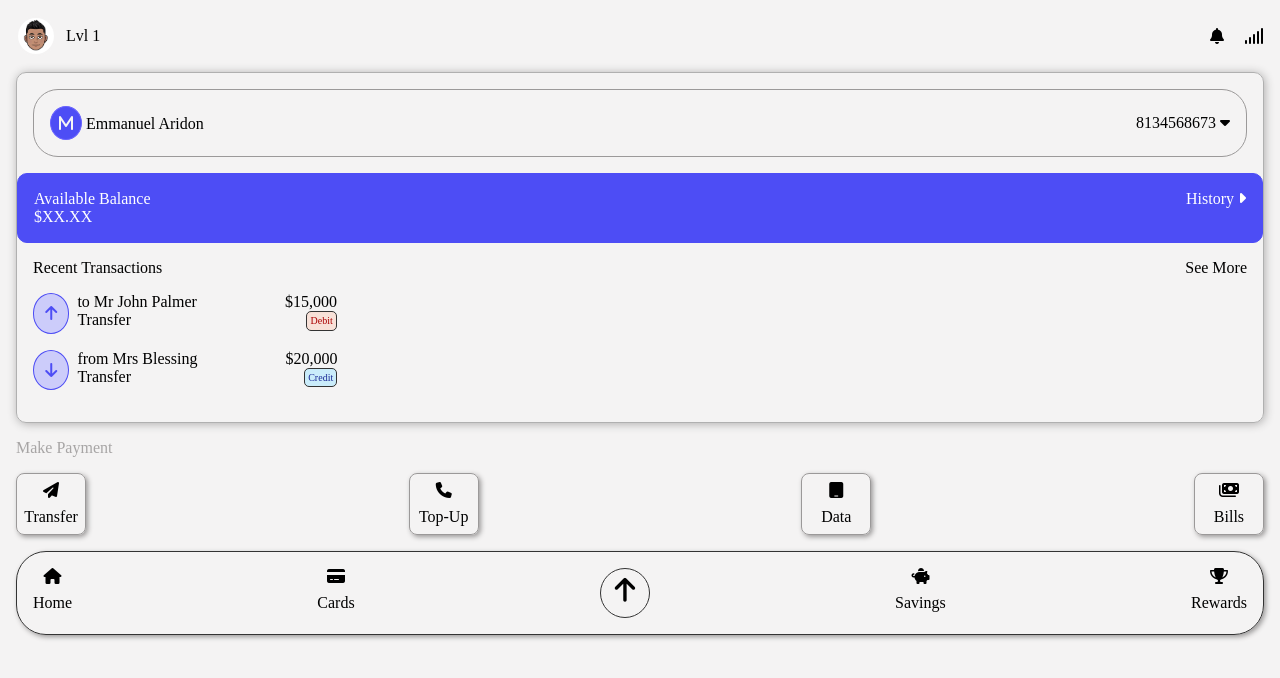
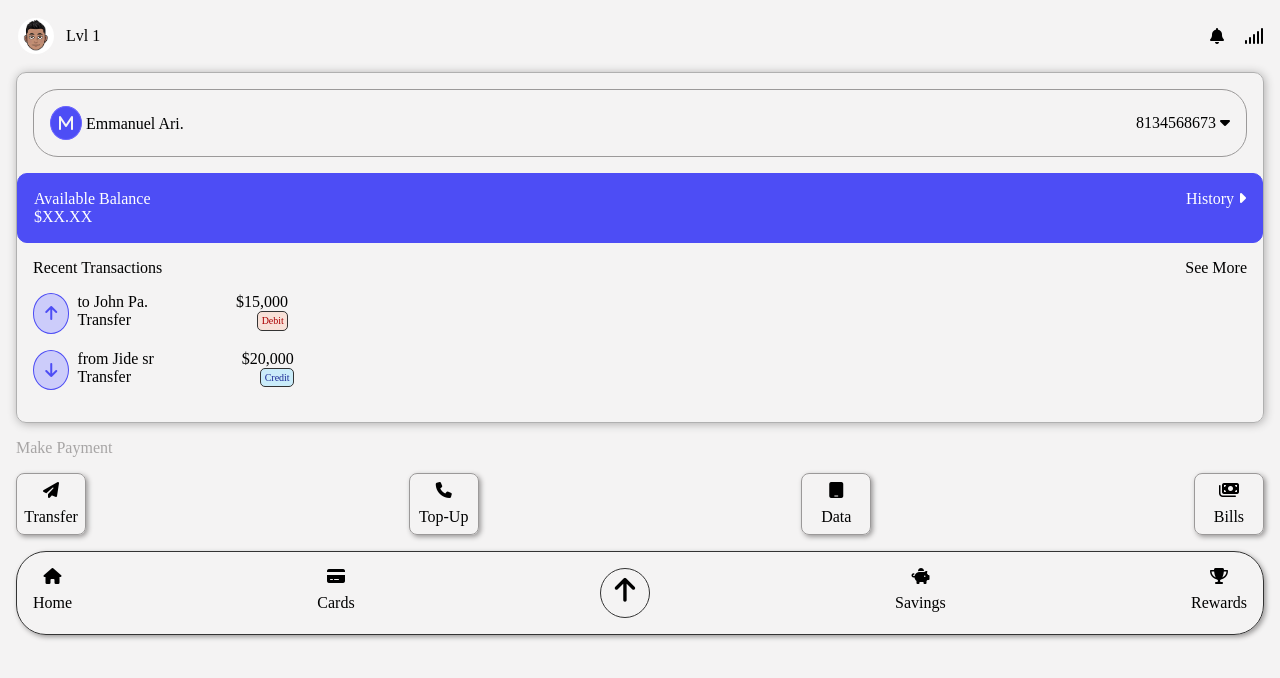
Before and after one commit to Emafido/moniepoint, a plain HTML site: page moniepoint/index.html in a window 1280 px wide. Drawn offline with Linux system fonts and the light colour scheme.

Commit message:
Update index.html

```diff
--- a/moniepoint/index.html
+++ b/moniepoint/index.html
@@ -23,7 +23,7 @@
     <div class="name">
       <div>
         <i class="fa-solid fa-m m"></i>
-        <span>Emmanuel Aridon</span>
+        <span>Emmanuel Ari.</span>
       </div>
       <div>
         <span>8134568673</span>
@@ -48,7 +48,7 @@
       <div class="transfer">
         <i class="fa-solid fa-arrow-up"></i>
         <div class="bene">
-          <span>to Mr John Palmer</span>
+          <span>to John Pa.</span>
           <span>Transfer</span>
         </div>
         <div class="money">
@@ -59,7 +59,7 @@
       <div class="transfer">
         <i class="fa-solid fa-arrow-down"></i>
         <div class="bene">
-          <span>from Mrs Blessing</span>
+          <span>from Jide sr </span>
           <span>Transfer</span>
         </div>
         <div class="money">
```
